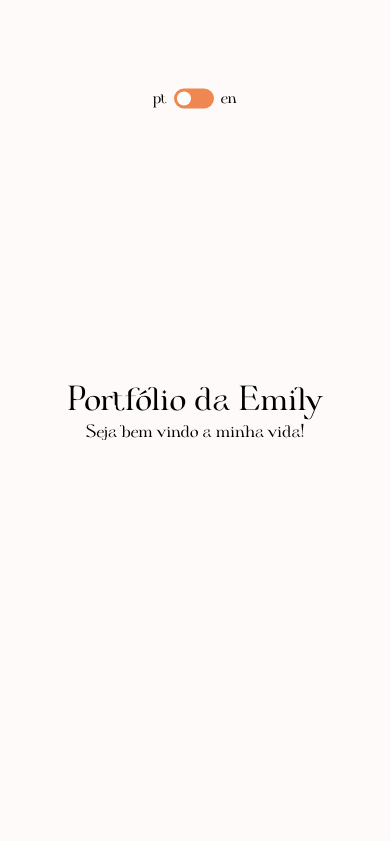
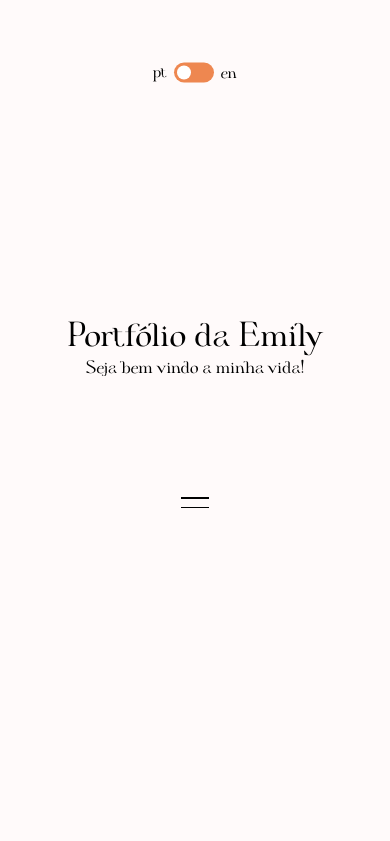
Before and after one commit to emilytsen/myPortfolio, a plain HTML site: page index.html in a window 390 px wide. Shown: the top 841 px of the page. Drawn offline with Linux system fonts and the light colour scheme.

Commit message:
add hamburger lines

```diff
--- a/flex-switch.css
+++ b/flex-switch.css
@@ -2,6 +2,8 @@
     cursor: pointer;
     display: flex;
     flex-direction: row;
+    position: absolute;
+    margin-top: 100px;
 
 }
 
@@ -47,7 +49,7 @@
 }
 
 .flexSwitch input:checked ~ .flexSwitchText::before {
-    background-color: #b6b34b;
+    background-color: #f4e47d;
 }
 
 .flexSwitch input:checked ~ .flexSwitchText::after {
@@ -110,3 +112,9 @@
     left: unset;
     right: 33px;
 }
+
+@media screen and (max-width: 600px){
+    .flexSwitch {
+        margin-top: 10px;
+    }
+}
--- a/index.html
+++ b/index.html
@@ -30,6 +30,16 @@
                     Welcome to my life.
                 </span>
             </p>
+
+            <div class="lines">
+                <button class="hamburger">
+                    <span class="hamburgerBox">
+                        <span class="line line1"></span>
+                        <span class="line line2"></span>
+                        <!-- <span class="line line3"></span> -->
+                    </span>
+                </button>
+            </div>
         </div>
 
         <label class="flexSwitch">
--- a/style.css
+++ b/style.css
@@ -32,7 +32,7 @@ body {
     flex-direction: column;
     font-size: 100%;
     font-family: 'Times New Roman', Times, serif;
-    background-color:snow;
+    background-color: snow;
 }
 
 .boxIntro {
@@ -59,6 +59,48 @@ body {
     font-size: 234%;
 }
 
+.hamburger {
+    display: inline-block;
+    background-color: transparent;
+    border: 0;
+    height: 3rem;
+    margin-top: 100px;
+}
+
+.hamburgerBox {
+
+    display: flex;
+    flex-direction: column;
+    justify-content: space-around;
+    align-items: center;
+    /* position: relative; */
+    width: 2.5rem;
+    height: 1.2rem;
+    /* display: block; */
+    cursor: pointer;
+    transition: transform .3s;
+}
+
+.hamburgerBox .line {
+    display: block;
+    background-color: #000;
+    width: 1.7rem;
+    height: 1.6px;
+    transition: .5s ease-out;
+    transform-origin: center;
+    /* position: absolute; */
+    left: 0;
+    transition-delay: .2s;
+    margin: 3px 0;
+}
+
+.hamburgerBox:hover {
+    transform: rotate(180deg);
+    /* transform: translateZ(0) rotate(0deg) scale(1); */
+}
+
+
+
 .flexSwitch {
     transform: translateY(-49vh);
 }
@@ -71,6 +113,7 @@ body {
     display: flex;
     flex-direction: column;
     align-items: center;
+    margin-top: 15%;
 }
 
 .lineContent {
@@ -96,14 +139,14 @@ body {
     padding: 20px;
 }
 
-.web{
+.web {
     display: flex;
     flex-direction: row;
     justify-content: flex-end;
     align-items: center;
 }
 
-.web img{
+.web img {
     width: 21px;
     margin: 10px 0px 0px 10px;
 }
@@ -140,7 +183,7 @@ ul {
 }
 
 .boxContent.icon.i3 {
-    background-color: #b6b34b;
+    background-color: #98bf81;
 }
 
 .boxContent.icon.i4 {
@@ -241,7 +284,7 @@ ul {
     }
 
     .boxContent.txt {
-        text-align:left;
+        text-align: left;
         font-size: 98%;
         padding: 25px;
         border-radius: 20px 20px 0px 0px;
@@ -256,15 +299,31 @@ ul {
     }
 
     .boxContent.txt.t2 {
-        background-color: #ee8750;
+        background-color: #abd6e4;
     }
 
     .boxContent.txt.t3 {
-        background-color: #b6b34b;
+        background-color: #98bf81;
     }
 
     .boxContent.txt.t4 {
         background-color: #abd6e4;
+    }
+
+    .boxContent.icon.i1 {
+        background-color: #98bf81;
+    }
+
+    .boxContent.icon.i2 {
+        background-color: #f4e47d;
+    }
+
+    .boxContent.icon.i3 {
+        background-color: #ee8750;
+    }
+
+    .boxContent.icon.i4 {
+        background-color: #ee8750;
     }
 
     .flag img {
@@ -301,11 +360,11 @@ ul {
         font-size: 160%;
     }
 
-    .web{
+    .web {
         justify-content: flex-start;
-        }
+    }
 
-    .web img{
+    .web img {
         width: 21px;
         margin: 10px 10px 0px 0px;
     }
```
